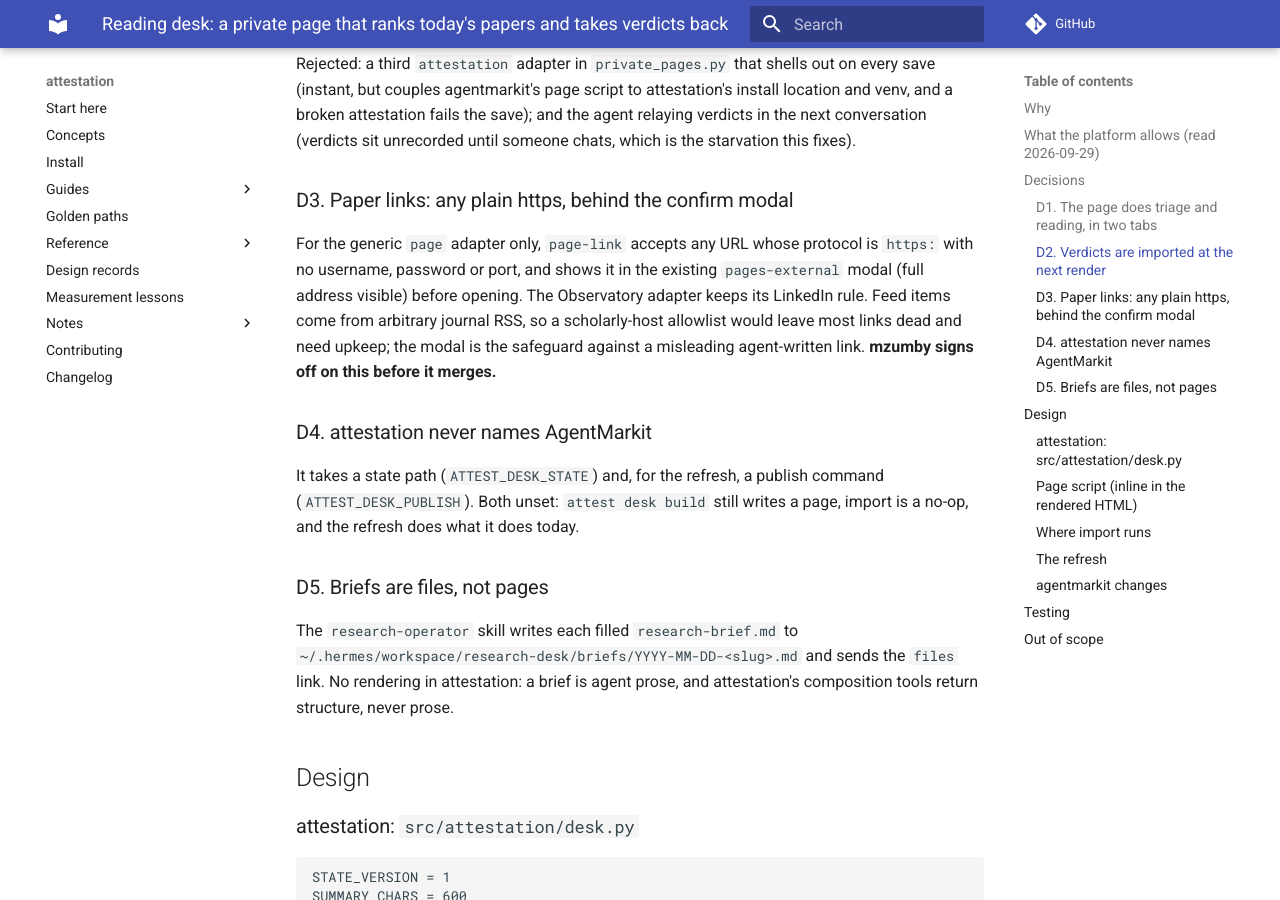
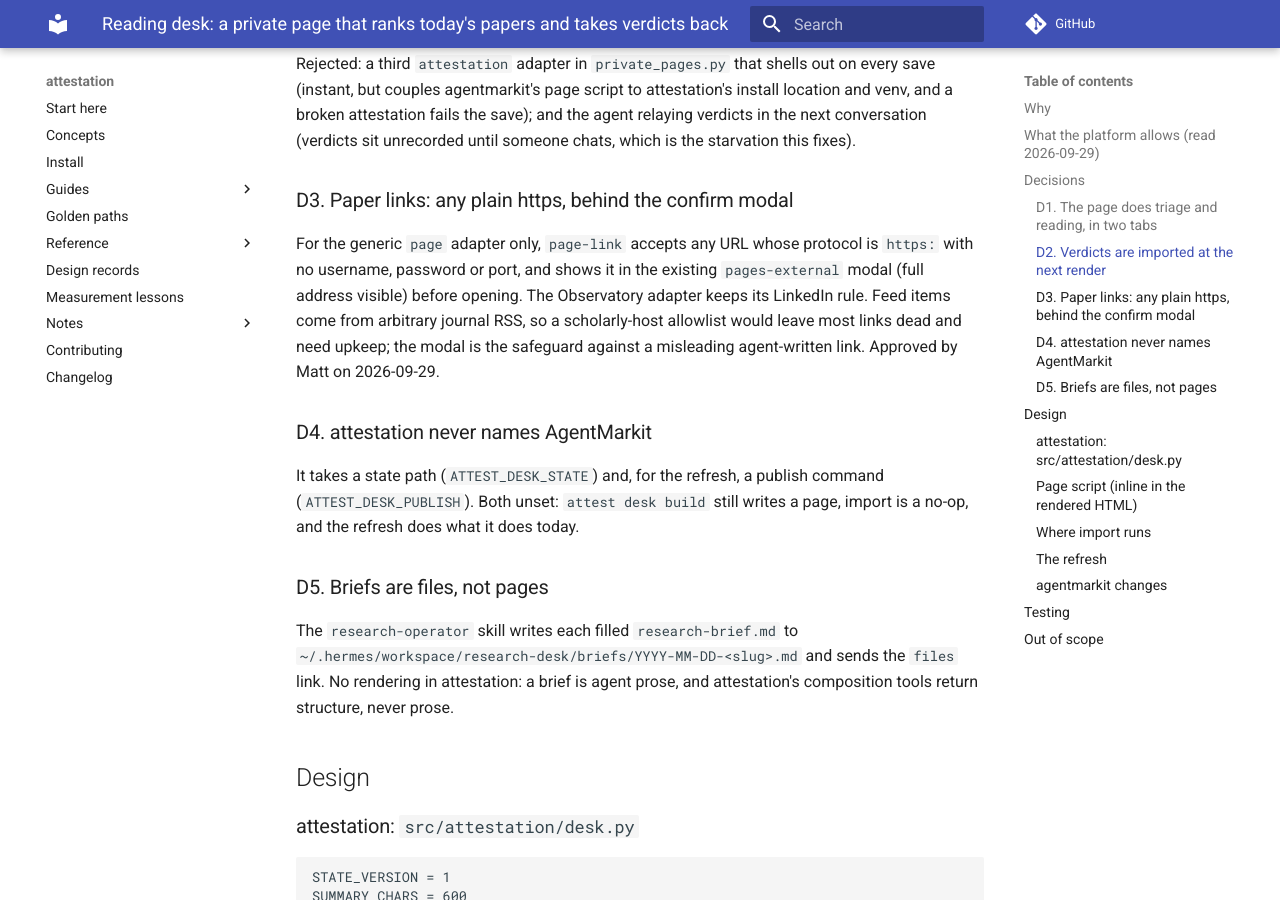
Before and after one commit to mgoldey/attestation, an MkDocs documentation site: the page built from docs/superpowers/specs/2026-09-29-reading-desk-design.md, in a window 1280 px wide and 900 px high, scrolled down 1882 px. Built offline with MkDocs 1.6.1 and Material for MkDocs 9.7.7, drawn with Linux system fonts in a browser that asks for light colours; comment, search, counter and statistics services are not loaded; some of the changed text lies outside the part shown.

Commit message:
Spec: record approval of the relaxed page-link rule
Co-Authored-By: Claude Opus 5.5 <noreply@anthropic.com>

```diff
--- a/docs/superpowers/specs/2026-09-29-reading-desk-design.md
+++ b/docs/superpowers/specs/2026-09-29-reading-desk-design.md
@@ -8,7 +8,7 @@ plain `https:` URL behind the host's existing confirm modal.
 **Spans:** this repo (`desk.py`, `attest desk`, the refresh script, `feed.ask`
 / `feed.list`) and mzumby/agentmarkit (`agentmarkit-site/src/private-pages/host.mjs`,
 the `academic-research-assistant` distribution, the rehearsal). The
-agentmarkit link-policy change needs mzumby's sign-off.
+link-policy change (D3) was approved by Matt on 2026-09-29.
 **Depends on:** ranking (`rank_items`, `_ranking_quality`), the tool-surface
 rules (`2026-08-21-tool-surface-design.md`), implicit feedback
 (`clicks.source` provenance), the scheduled refresh
@@ -91,7 +91,7 @@ existing `pages-external` modal (full address visible) before opening. The
 Observatory adapter keeps its LinkedIn rule. Feed items come from arbitrary
 journal RSS, so a scholarly-host allowlist would leave most links dead and
 need upkeep; the modal is the safeguard against a misleading agent-written
-link. **mzumby signs off on this before it merges.**
+link. Approved by Matt on 2026-09-29.
 
 ### D4. attestation never names AgentMarkit
 
```
